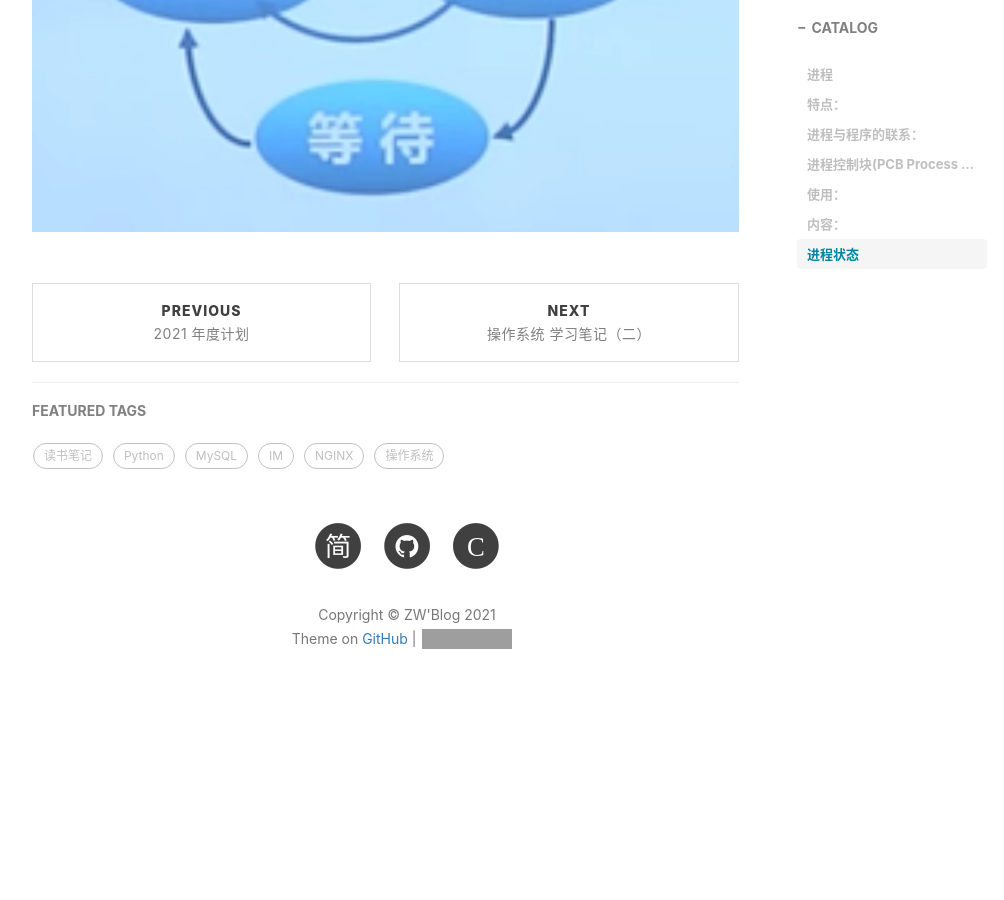
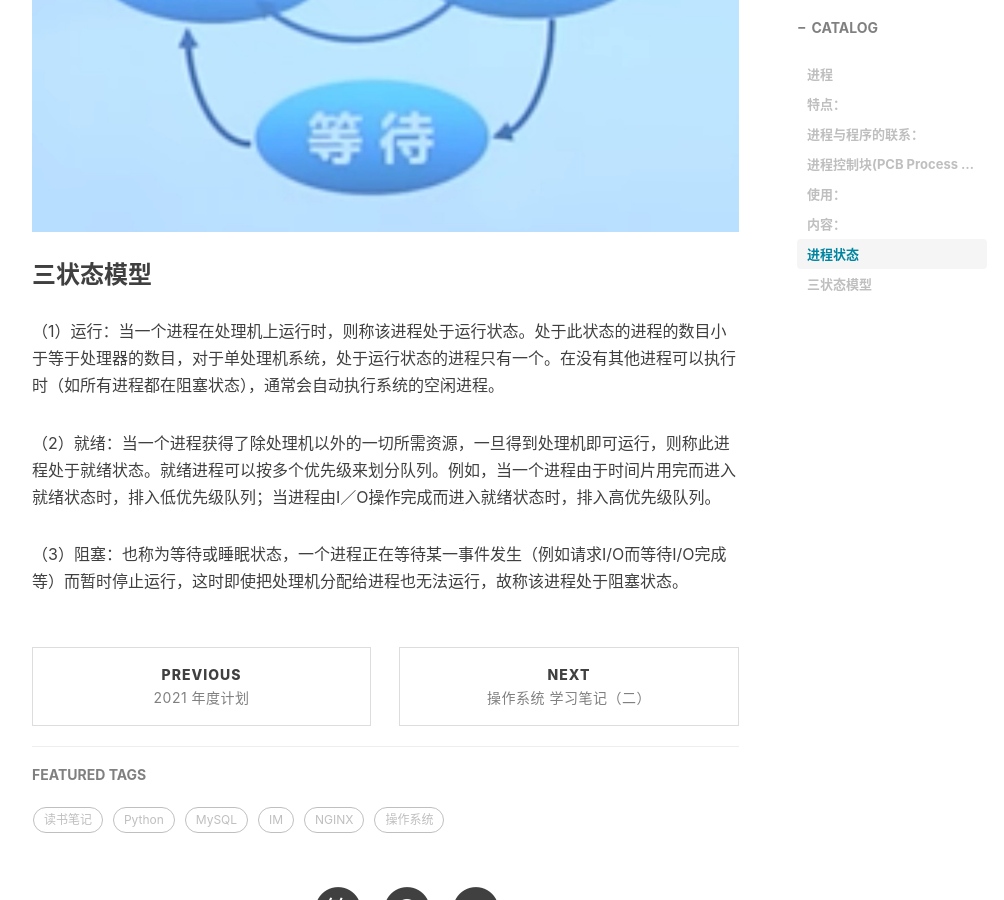
Before and after one commit to GitZW/gitzw.github.io, a Jekyll site: the page built from _posts/2021-02-28-操作系统笔记三.md, in a window 1280 px wide and 900 px high, scrolled down 2810 px. Shown: the whole window, without its empty margins (233-1237 px from the left). Built offline with Jekyll 4.4.1, drawn with Linux system fonts in a browser that asks for light colours; nearby versions of some CDN libraries; comment, search, counter and statistics services are not loaded; before the commit the page ends 3553 px from its top, so only the background shows below that; grey boxes are pictures that could not be loaded.

Commit message:
进程三状态模型

```diff
--- a/_posts/2021-02-28-操作系统笔记三.md
+++ b/_posts/2021-02-28-操作系统笔记三.md
@@ -66,3 +66,10 @@ PCB是进程存在的唯一标志，每个进程都在操作系统中有一个
 * 进程结束的情形：自愿（正常退出，错误退出），强制性的（致命错误，被其他进程所杀）
 
 ![图一](/img/2021032901.jpg)
+
+### 三状态模型
+（1）运行：当一个进程在处理机上运行时，则称该进程处于运行状态。处于此状态的进程的数目小于等于处理器的数目，对于单处理机系统，处于运行状态的进程只有一个。在没有其他进程可以执行时（如所有进程都在阻塞状态），通常会自动执行系统的空闲进程。
+
+（2）就绪：当一个进程获得了除处理机以外的一切所需资源，一旦得到处理机即可运行，则称此进程处于就绪状态。就绪进程可以按多个优先级来划分队列。例如，当一个进程由于时间片用完而进入就绪状态时，排入低优先级队列；当进程由I／O操作完成而进入就绪状态时，排入高优先级队列。
+
+（3）阻塞：也称为等待或睡眠状态，一个进程正在等待某一事件发生（例如请求I/O而等待I/O完成等）而暂时停止运行，这时即使把处理机分配给进程也无法运行，故称该进程处于阻塞状态。
```
